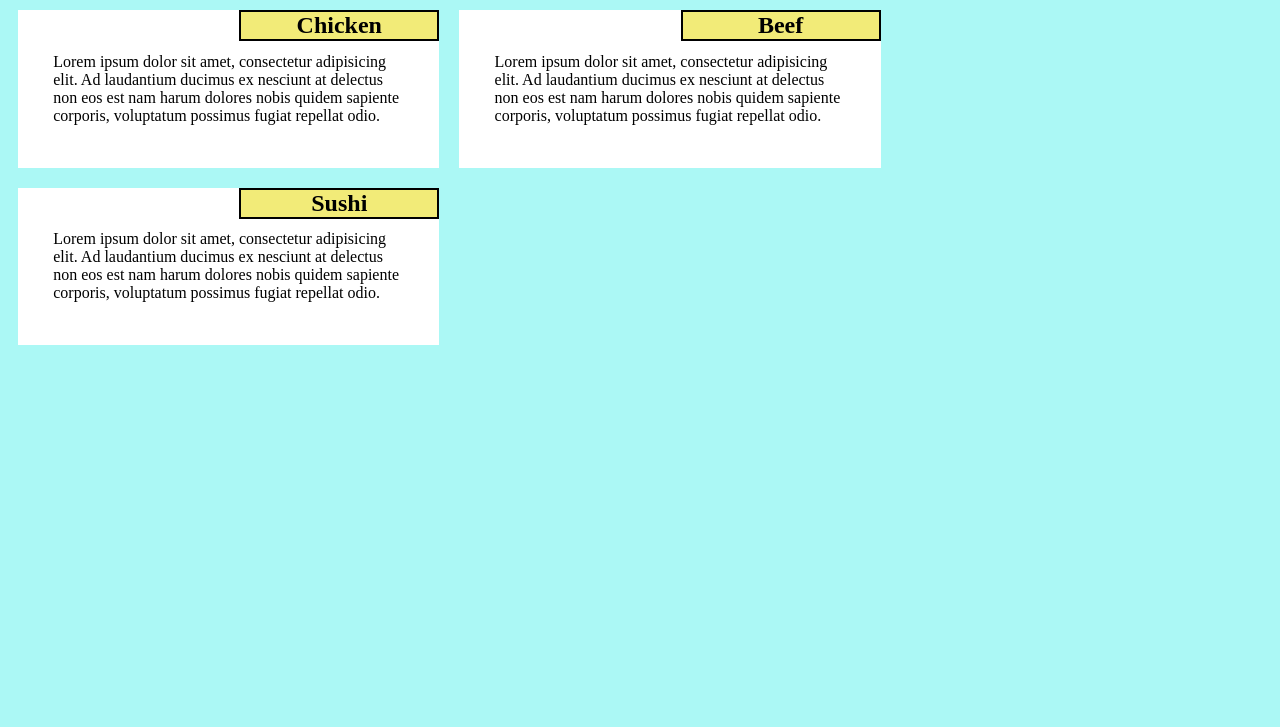
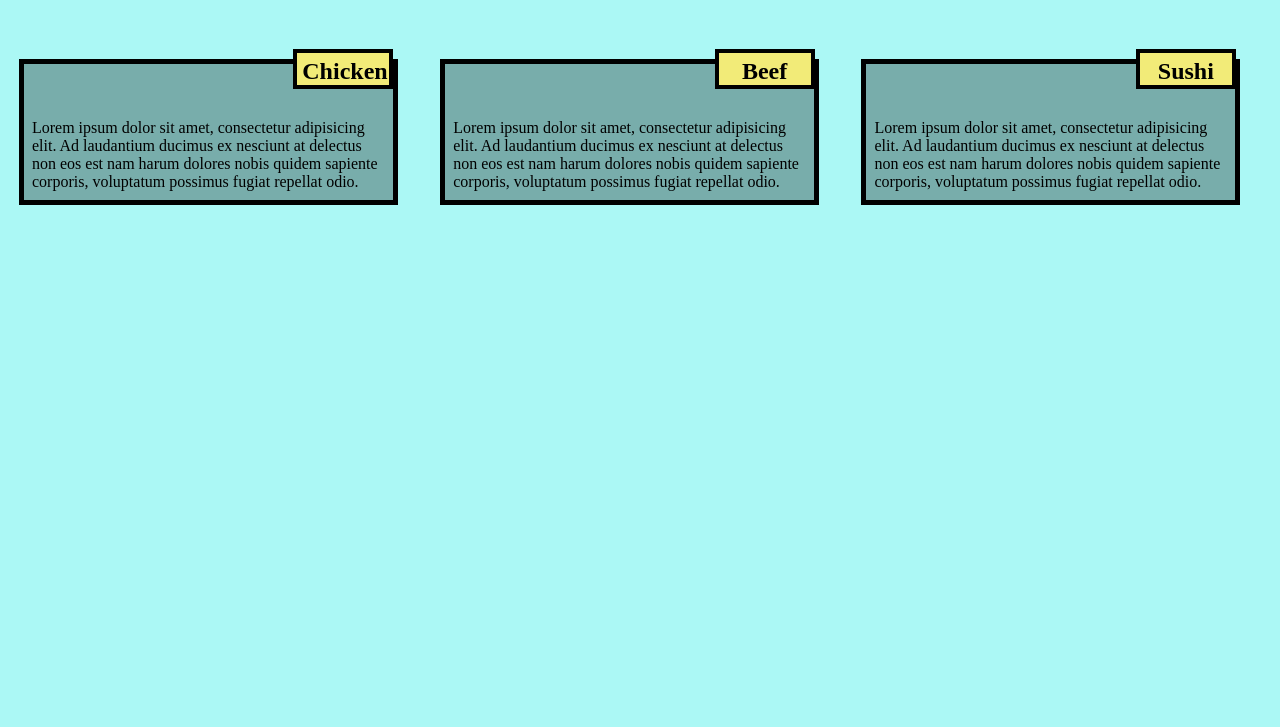
Before and after one commit to strange98350/module2-solution, a plain HTML site: page index.html in a window 1280 px wide. Shown: the part 73-800 px from the top of the page. Drawn offline with Linux system fonts and the light colour scheme.

Commit message:
Update style.css

```diff
--- a/style.css
+++ b/style.css
@@ -5,39 +5,43 @@ body {
     background-color: #ABF8F5;
 }
 .rw1 {
-    background-color: green;
-    position: relative;
+   margin-top: 5%;
+  margin-bottom: 5%;
 }
 h1{
   margin-bottom: 15px;
    text-align: center;
-  color: #ff4532;
+  color: black;
 }
 .box1 {
-    padding: 100px;
-    background-color: white;
-    margin: 10px;
-    border: 2px black ;
-    position: relative;
-    height: 100%;
-    padding: 2%;
+    width: 100%;
+  overflow: none;
 }
 h2 {
     background-color: #F2EB78;
-    border: 2px black solid;
-    text-align: center;
-    position: absolute;
     overflow: none;
-    top: 0;
-    right: 0;
-    width: 200px;
-    margin: 0%;
+  text-align: center;
+  border: 4px solid black;
+  width: 100px;
+  height: 40px;
+  padding: 5px;
+  float: right;
+  margin-right: 36px;
+  margin-top: 0px;
+  font-weight: bold;
+  position: relative;
 }
 
 p {
-    margin-top: 2%;
-    margin-bottom: 2%;
-    padding: 10px;
+   border: 5px solid black;
+  width: 90%;
+  height: auto;
+  margin: 2.5%;
+  color: black
+  font-size: 25px;
+  padding: 2%;
+  padding-top: 55px;
+  background-color: rgba(0,0,0,0.3);
 }
 
 @media(min-width: 992px)
```
